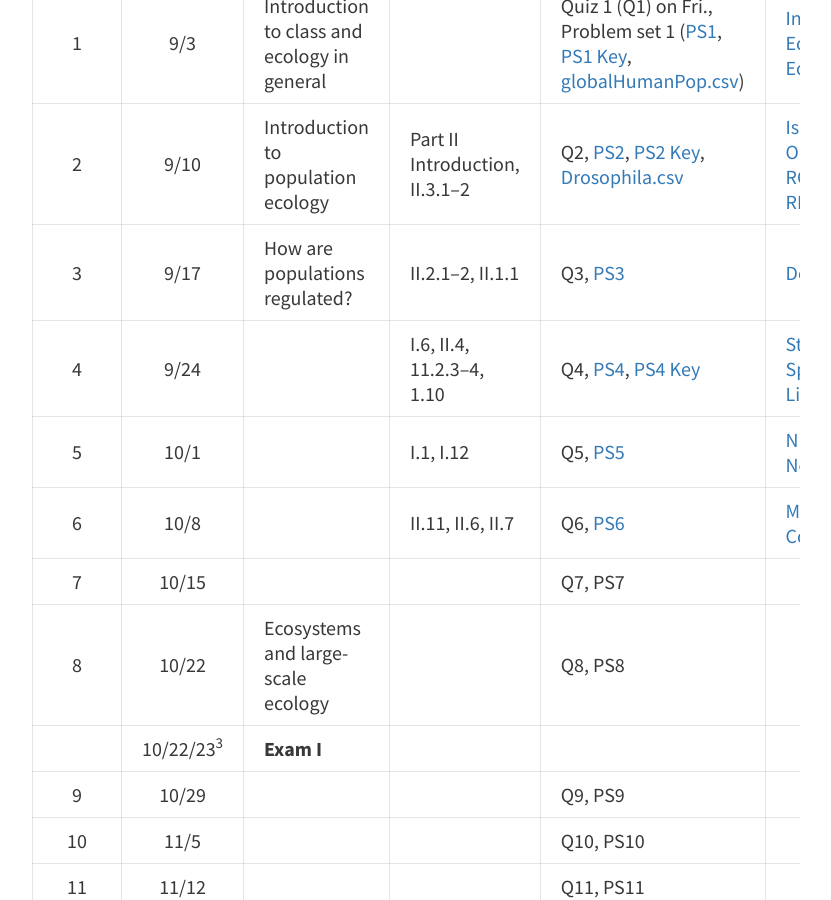
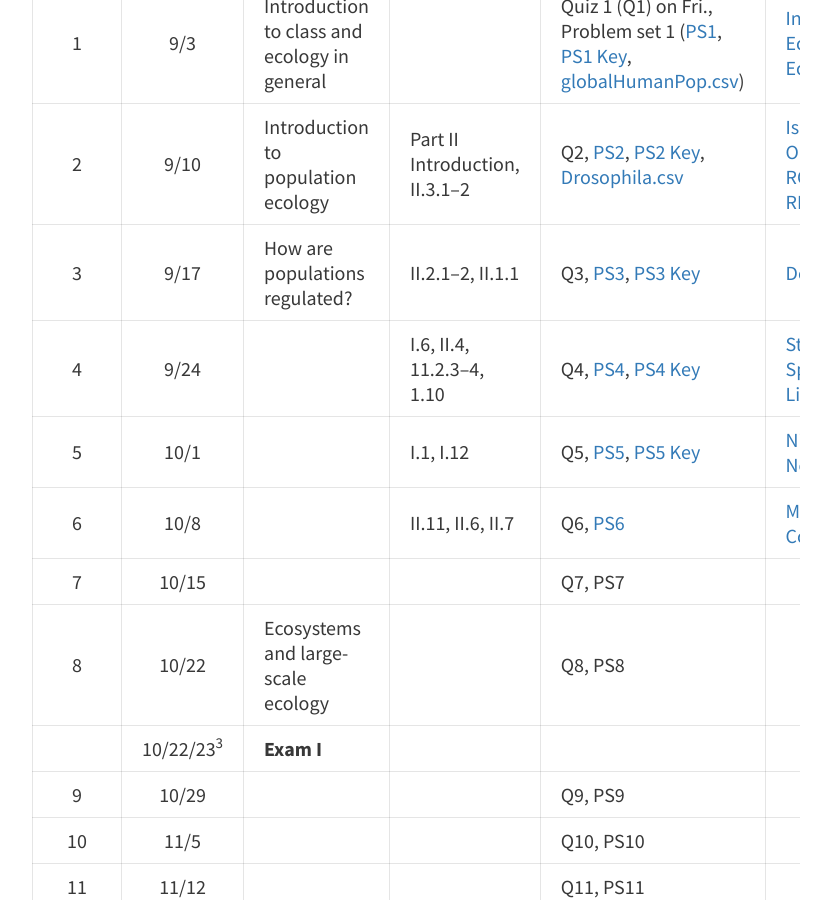
Before and after one commit to davan690/ColbyEcology.github.io, a Jekyll site: the page built from pages/lecture_schedule.md, in a window 1280 px wide and 900 px high, scrolled down 931 px. Shown: the whole window, without its empty margins (224-1055 px from the left). Built offline with Jekyll 4.4.1, drawn with Linux system fonts in a browser that asks for light colours.

Commit message:
add ps3 and 5 keys

```diff
--- a/pages/lecture_schedule.md
+++ b/pages/lecture_schedule.md
@@ -19,9 +19,9 @@ Week | Date  | Topics | Readings<sup>1</sup> | Assignments<sup>2</sup>| Lecture
 :---:|:-----:|--------|---------|---------|-------------|
 1    | 9/3   | Introduction to class and ecology in general | | Quiz 1 (Q1) on Fri., Problem set 1 ([PS1](https://drive.google.com/open?id=1wO9kN-QS_zfEJRi3iizLW2nQsQpgtXC3NTPZG3mxQM8), [PS1 Key](https://docs.google.com/document/d/1fjSWZS2fHWcf2Wyvu4nRneD-VZMawLczDnE4Um9X5E8/edit?usp=sharing), [globalHumanPop.csv](https://drive.google.com/open?id=1Wv-YBGtYrQ71c37JlxMh8ThTiZ9Y-171)) | [IntroLec](https://drive.google.com/open?id=1pApFDtMNTXzmT27EkLN2nmTKwJ-g05WQ) ([IntroLec pdf](https://drive.google.com/open?id=1s294Wmjbu7-7-yecpZcFGm95hBzTyzBH)), [EcoPinciplesLec html](https://drive.google.com/open?id=1d1-6pTMMFXXlRVuEku4hY25xTSisoeqp), [EcoPinciplesLec pdf](https://drive.google.com/open?id=1jW5BMStRDqRFEcampdCqtfG8NHpm1Lwf) |
 2    | 9/10  | Introduction to population ecology | Part II Introduction, II.3.1–2 | Q2, [PS2](https://docs.google.com/document/d/1JZhmL9-LlL-NN_7cBpHGCjSl62PBGPhqf3TlhcwGnF4/edit?usp=sharing), [PS2 Key](https://drive.google.com/open?id=1ZszU7RAHls3QMhbppFDNROhmPIiuJZJvgvv0aGug5oY), [Drosophila.csv](https://drive.google.com/file/d/1Y3gDCgiBpWU-nf14WIeewu9YZcYmBX0K/view?usp=sharing) | [IsleRoyaleData](https://drive.google.com/open?id=1-Vs7pOqCwv24oIdc2bBEqkQatIce99QW), [ObsPopPatternsLec](https://drive.google.com/open?id=1Mz-0mq0AHTTI9SAGwWVoJ29wfyT8TMeewDfxS2-_DR4), [RCheatSheet](https://drive.google.com/open?id=1fWo-G56stePpaiTUi5yKUieQUtKN_sF3lRWtv2WaEYY), [R help for PS1](https://drive.google.com/open?id=1oZOYfWesIU9eE0tgdKJji5cG21ynNih_), [RIntroLec](https://drive.google.com/open?id=1U0v-k2E--2vzPXCCozrt9xskpf7BXrnaRQajCFviNZA) |
-3    | 9/17  | How are populations regulated? | II.2.1–2, II.1.1 | Q3, [PS3](https://drive.google.com/open?id=1PS96alDguxZyyng1VROAtjlf0iHJcLLUD71WjZ7lJGw) | [DenIndLec](https://drive.google.com/open?id=1euJ4XCb0JZb1onAymp4mj86T0oBjNWjii61nKUfd8TA), [DensDepLec](https://docs.google.com/presentation/d/1yMfMcAM0dz99Pp5k2hrYJsCxlJhDlnG7mMuDzPZqY6c/edit?usp=sharing)|
+3    | 9/17  | How are populations regulated? | II.2.1–2, II.1.1 | Q3, [PS3](https://drive.google.com/open?id=1PS96alDguxZyyng1VROAtjlf0iHJcLLUD71WjZ7lJGw), [PS3 Key](https://drive.google.com/open?id=1doPMCr1GCvEtY-FGA3_0EDxMUAwCv_eH3rQXiB2h5yI) | [DenIndLec](https://drive.google.com/open?id=1euJ4XCb0JZb1onAymp4mj86T0oBjNWjii61nKUfd8TA), [DensDepLec](https://docs.google.com/presentation/d/1yMfMcAM0dz99Pp5k2hrYJsCxlJhDlnG7mMuDzPZqY6c/edit?usp=sharing)|
 4    | 9/24  | | I.6, II.4, 11.2.3–4, 1.10 | Q4, [PS4](https://drive.google.com/open?id=18FEmE3Ek5vfct29Ff7oEKegKe-9HzKfMzr5HI3AO6iY), [PS4 Key](https://drive.google.com/open?id=15SnSSo-Q-yI0jX-GpOikhDuYhdxhMeD14gHbTd94mJQ) | [StructuredPopsLec](https://drive.google.com/open?id=1DFTmp7uNCuMgE-SZiw_qwPMljrH4PUB5RmzHahBOiXg), [Space&StochasLec](https://drive.google.com/open?id=1GQ9sF-JPjHKauyUfss2DlhpaqN8o3UftkYHj1odtJAE) [LifeHistLec](https://drive.google.com/open?id=1VV-d7dOwzD3IaDARPTRNJDP6VnBr9zgz4VtGSiR6tfU)|
-5    | 10/1  | | I.1, I.12| Q5, [PS5](https://drive.google.com/open?id=1ZCFc769NRIr2AcODB3YHdekwoE-Q_0txEZKVrmgc8XU) | [NichesLec](https://drive.google.com/open?id=1DAfFPTsyPavZTAiw43U4sHEomd3ATOgvCtgGFTrlbp8), [GeoDistLec](https://drive.google.com/open?id=1zHEiFQZ2x1nG1VCFrOQsrtt-FWWR9LBAQFAzQ3qXf8Q), [Neutralism&PhasePlanesLec](https://drive.google.com/open?id=1OJsvlYL__ou4zQ1jYIpQnIEXEX-PnUpk)|
+5    | 10/1  | | I.1, I.12| Q5, [PS5](https://drive.google.com/open?id=1ZCFc769NRIr2AcODB3YHdekwoE-Q_0txEZKVrmgc8XU), [PS5 Key](https://drive.google.com/open?id=1Ti6Ms3dlhJzBE9RNu5b6-fxnp53LVFtBVJTxrQw0d3I) | [NichesLec](https://drive.google.com/open?id=1DAfFPTsyPavZTAiw43U4sHEomd3ATOgvCtgGFTrlbp8), [GeoDistLec](https://drive.google.com/open?id=1zHEiFQZ2x1nG1VCFrOQsrtt-FWWR9LBAQFAzQ3qXf8Q), [Neutralism&PhasePlanesLec](https://drive.google.com/open?id=1OJsvlYL__ou4zQ1jYIpQnIEXEX-PnUpk)|
 6    | 10/8  | | II.11, II.6, II.7| Q6, [PS6](NoPSet6.html) | [MutualismLec](https://drive.google.com/open?id=1go0qrBAUxh311oKOPM8rGKgT4O_oiUW0flhbLPhgFxc), [CompetitionLec](https://drive.google.com/open?id=1P_-_UEh3juuqA3-t6bY_MrMt7r2DH3UY-NsxGB-dQSo) |
 7    | 10/15 | | | Q7, PS7 | |
 8    | 10/22 | Ecosystems and large-scale ecology | | Q8, PS8 | |
```
